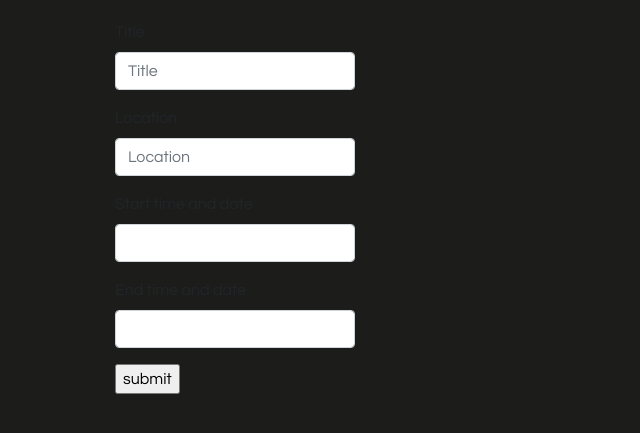
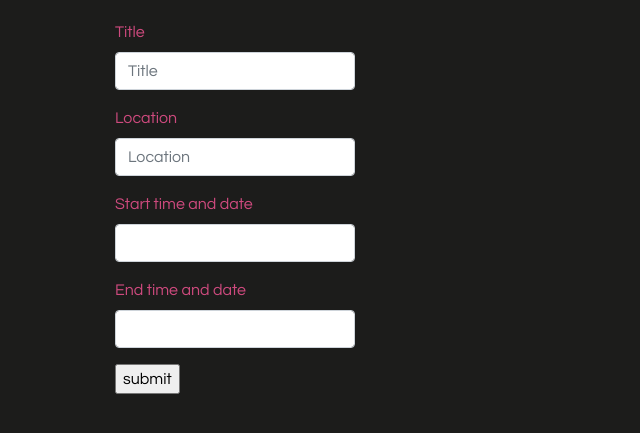
Before and after one commit to ekm1987/Free-Jubilee, a Django app: page /free-jubilee/new-event/ in a window 1280 px wide. Shown: the part 147-580 px from the top of the page, without its empty margins (0-640 px from the left). Run offline with Django 3.2, Linux system fonts and the light colour scheme; some libraries are stand-ins or nearby versions.

Commit message:
Fix form color

```diff
--- a/static/freeJubileeApp/style.css
+++ b/static/freeJubileeApp/style.css
@@ -21,6 +21,10 @@ h2 {
 }
 
 p {
+    color: #ce4a7eff;
+}
+
+label {
     color: #ce4a7eff;
 }
 
```
Also changed, not shown: .elasticbeanstalk/config.yml (added).
